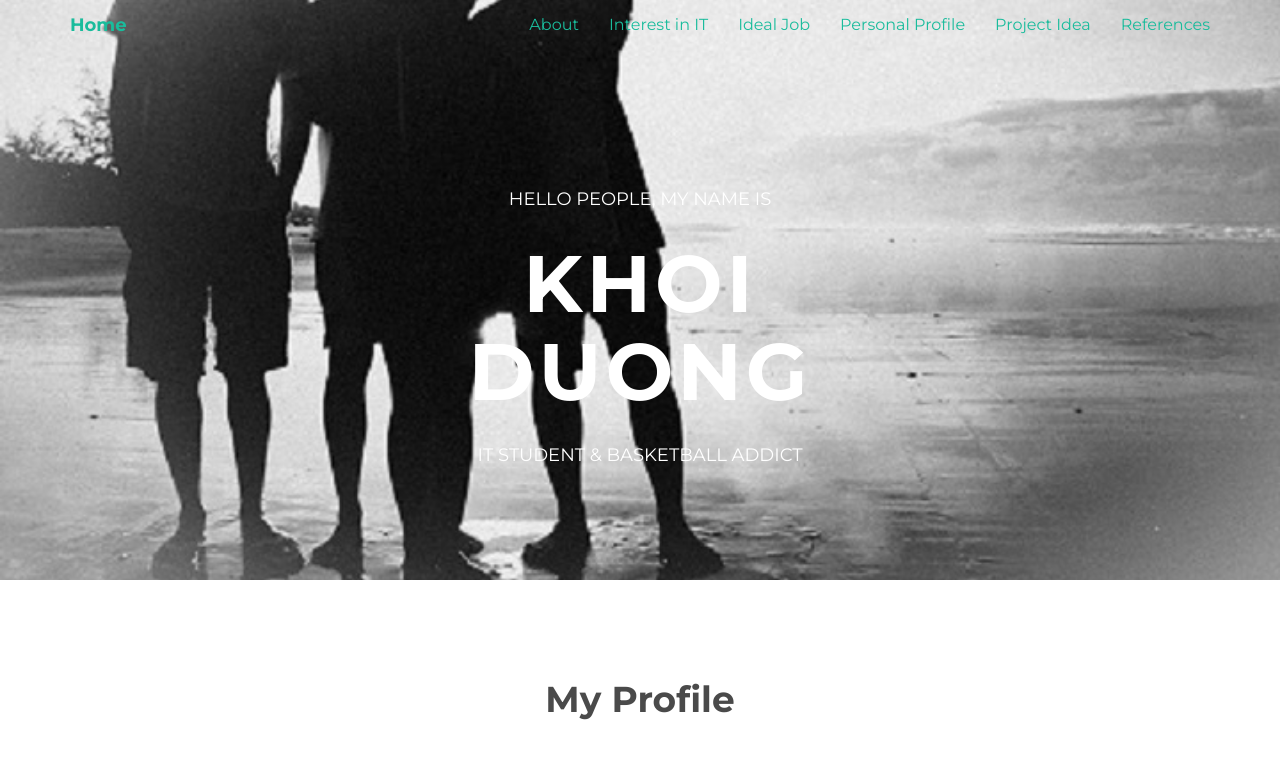
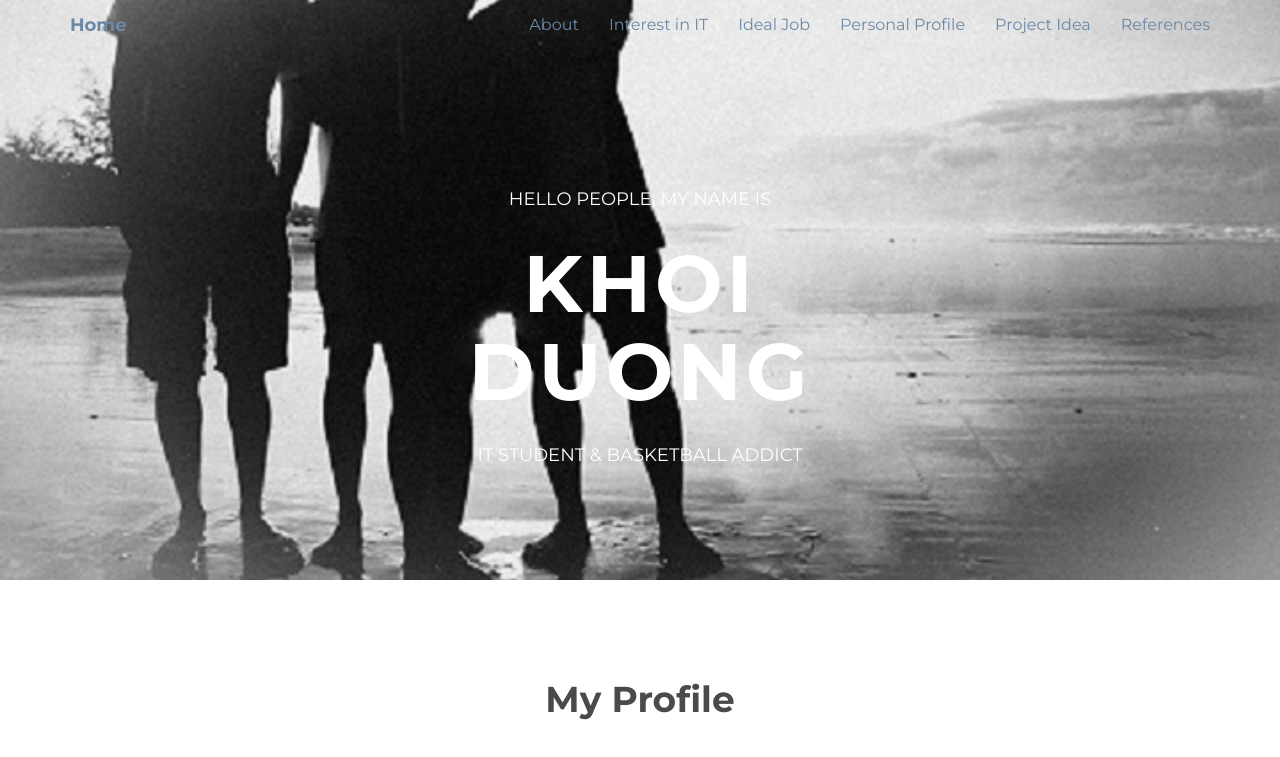
Before and after one commit to duonghuukhoi/khoiduong.github.io, a plain HTML site: page index.html in a window 1280 px wide. Shown: the top 757 px of the page. Drawn offline with nearby package versions, Linux system fonts and the light colour scheme.

Commit message:
css change

```diff
--- a/assets/css/style.css
+++ b/assets/css/style.css
@@ -78,7 +78,7 @@ h1, h2, h3, h4, h5, h6 {
 }
 
 .navbar-default .navbar-brand {
-	color: #1abc9c;
+	color: #6c88a6;
 }
 
 .navbar-default {
@@ -87,13 +87,13 @@ h1, h2, h3, h4, h5, h6 {
 }
 
 .navbar-default .navbar-nav > .active > a, .navbar-default .navbar-nav > .active > a:hover, .navbar-default .navbar-nav > .active > a:focus {
-	color: #1abc9c;
+	color: #6c88a6;
 	background-color: transparent;
 	border-bottom: 2px solid #1abc9c
 }
 
 .navbar-default .navbar-nav > li > a {
-	color: #1abc9c;
+	color: #6c88a6;
 }
 
 /* ==========================================================================
```
